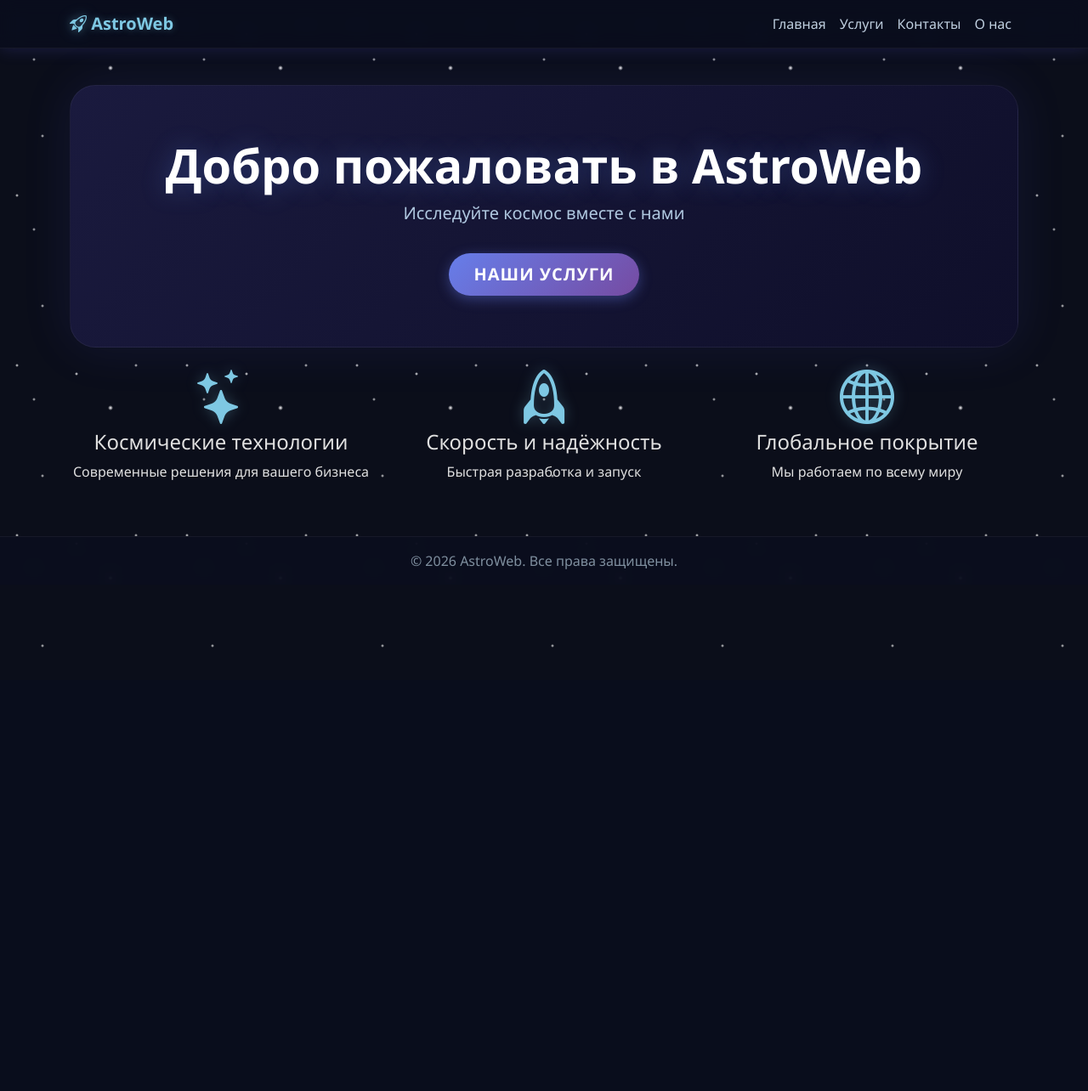
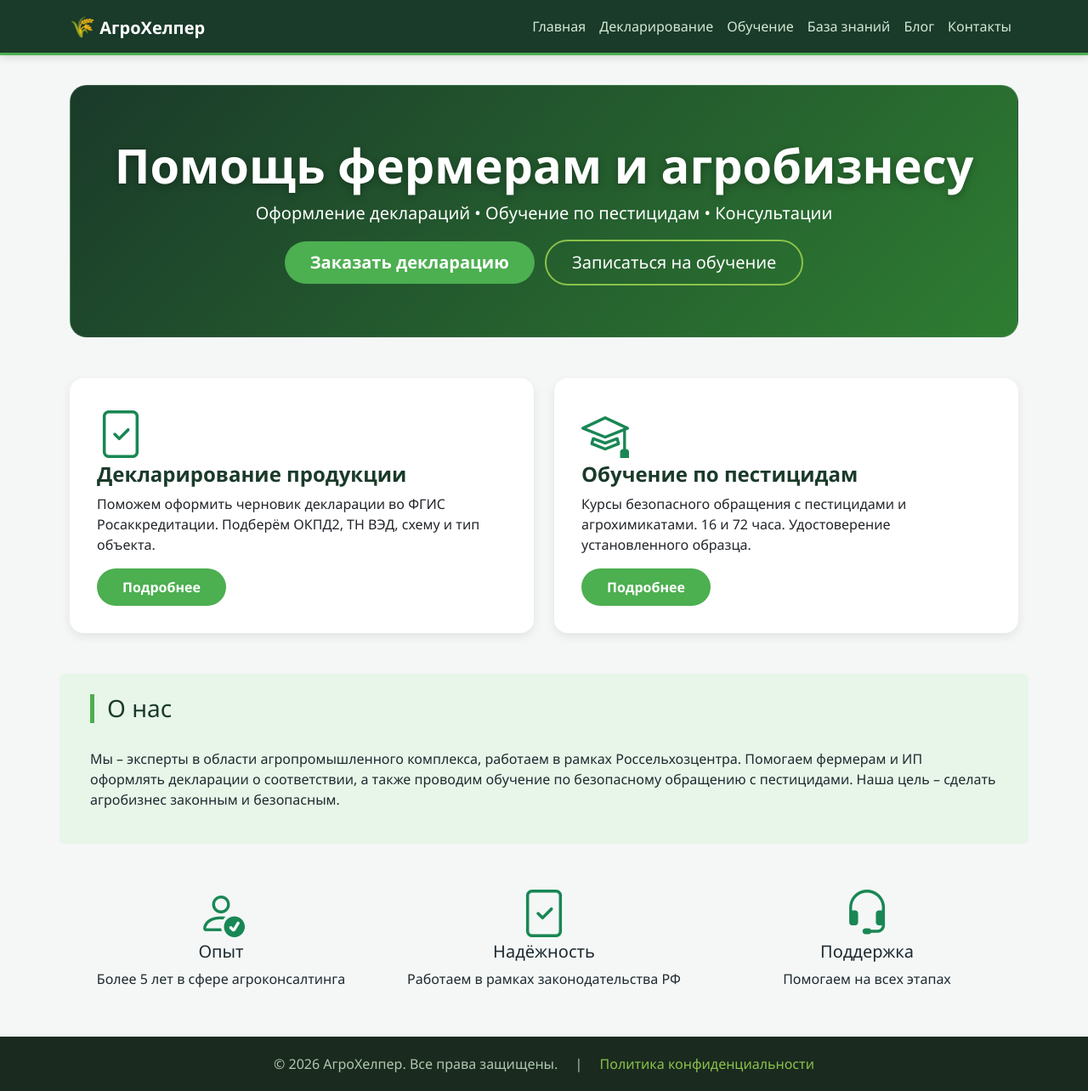
Before and after one commit to BUMbiro/agrohelper, a Python web app: template templates/index.html in a window 1280 px wide. Shown: the whole page at 85% size. Before the commit the page ends 762 px from the top, so only its background shows below. Run offline with Jinja, Linux system fonts and the light colour scheme; the template is opened without the code that fills it, so the values that code supplies are empty.

Commit message:
feat: update AgroHelper: green theme, contacts, map, wheat logo, remove tools

```diff
--- a/static/css/style.css
+++ b/static/css/style.css
@@ -1,116 +1,124 @@
-/* Космическая тема */
+/* AgroHelper – стиль для сельхозтематики */
 body {
-    background: #0b0e1a;
-    background-image:
-        radial-gradient(2px 2px at 20px 30px, #eee, transparent),
-        radial-gradient(2px 2px at 40px 70px, rgba(255, 255, 255, 0.8), transparent),
-        radial-gradient(2px 2px at 50px 160px, #ddd, transparent),
-        radial-gradient(2px 2px at 90px 40px, #fff, transparent),
-        radial-gradient(3px 3px at 130px 80px, #fff, transparent),
-        radial-gradient(2px 2px at 160px 30px, #ddd, transparent);
-    background-size: 200px 200px;
-    background-color: #0b0e1a;
+    background: #f4f7f6;
     font-family: 'Segoe UI', Tahoma, Geneva, Verdana, sans-serif;
-    color: #e0e0e0;
-    min-height: 100vh;
+    color: #1e2a2f;
 }
 
 .navbar {
-    background: rgba(10, 14, 30, 0.85) !important;
-    backdrop-filter: blur(10px);
-    box-shadow: 0 0 20px rgba(100, 100, 255, 0.2);
-    border-bottom: 1px solid rgba(255, 255, 255, 0.05);
+    background: #1a3a2a !important;
+    box-shadow: 0 2px 10px rgba(0,0,0,0.15);
+    border-bottom: 3px solid #4caf50;
 }
 
 .navbar-brand {
-    color: #7ec8e3 !important;
-    text-shadow: 0 0 10px rgba(126, 200, 227, 0.3);
+    font-weight: 700;
+    color: #fff !important;
+}
+.navbar-brand i {
+    color: #8bc34a;
 }
 
 .navbar-dark .navbar-nav .nav-link {
-    color: #c0d0e0 !important;
+    color: #d4e8d4 !important;
     transition: 0.3s;
 }
 .navbar-dark .navbar-nav .nav-link:hover {
-    color: #7ec8e3 !important;
-    text-shadow: 0 0 10px rgba(126, 200, 227, 0.5);
+    color: #8bc34a !important;
 }
 
-.card {
-    background: rgba(20, 30, 50, 0.6);
-    backdrop-filter: blur(8px);
-    border: 1px solid rgba(255, 255, 255, 0.08);
+.hero {
+    background: linear-gradient(135deg, #1a3a2a, #2e7d32);
+    color: white;
+    padding: 60px 20px;
     border-radius: 20px;
-    transition: transform 0.3s, box-shadow 0.3s;
-    box-shadow: 0 8px 32px rgba(0,0,0,0.4);
+    margin: 20px 0;
+    border: 1px solid rgba(255,255,255,0.1);
 }
-.card:hover {
-    transform: translateY(-8px);
-    box-shadow: 0 12px 40px rgba(100, 100, 255, 0.3);
-}
-.card-body {
-    color: #d0d8e8;
-}
-.card-title {
-    color: #7ec8e3;
+
+.hero h1 {
+    font-weight: 700;
+    text-shadow: 0 2px 10px rgba(0,0,0,0.3);
 }
 
 .btn-primary {
     border-radius: 30px;
     padding: 10px 30px;
-    background: linear-gradient(135deg, #667eea, #764ba2);
+    background: #4caf50;
     border: none;
     font-weight: 600;
-    text-transform: uppercase;
-    letter-spacing: 1px;
-    box-shadow: 0 4px 15px rgba(102, 126, 234, 0.4);
     transition: 0.3s;
 }
 .btn-primary:hover {
-    transform: scale(1.05);
-    box-shadow: 0 6px 25px rgba(102, 126, 234, 0.6);
+    background: #388e3c;
+    transform: scale(1.02);
 }
 
-.hero {
-    background: linear-gradient(135deg, #1a1a3e 0%, #0f0f2a 100%);
-    padding: 60px 20px;
+.btn-outline-light {
     border-radius: 30px;
-    margin: 20px 0;
-    border: 1px solid rgba(255, 255, 255, 0.05);
-    box-shadow: 0 0 60px rgba(100, 100, 255, 0.1);
+    padding: 10px 30px;
+    border: 2px solid #8bc34a;
+    color: #fff;
+}
+.btn-outline-light:hover {
+    background: #8bc34a;
+    color: #1a3a2a;
 }
 
-.hero h1 {
-    font-weight: 700;
-    color: #fff;
-    text-shadow: 0 0 30px rgba(100, 150, 255, 0.3);
+.card {
+    border: none;
+    border-radius: 16px;
+    box-shadow: 0 4px 12px rgba(0,0,0,0.08);
+    transition: transform 0.2s, box-shadow 0.2s;
+    background: #ffffff;
 }
-.hero p {
-    color: #b0c8e0;
+.card:hover {
+    transform: translateY(-4px);
+    box-shadow: 0 8px 24px rgba(0,0,0,0.12);
+}
+.card-title {
+    color: #1a3a2a;
+    font-weight: 600;
+}
+.card i {
+    color: #2e7d32;
 }
 
 .footer {
-    background: rgba(10, 14, 30, 0.8) !important;
-    backdrop-filter: blur(8px);
-    border-top: 1px solid rgba(255, 255, 255, 0.05);
-    color: #8090a0;
+    background: #1a2a1f;
+    color: #b0c8b0;
+    padding: 20px 0;
+    margin-top: 40px;
+}
+.footer a {
+    color: #8bc34a;
+    text-decoration: none;
+}
+.footer a:hover {
+    color: #a5d6a7;
 }
 
-.bi {
-    color: #7ec8e3;
-    filter: drop-shadow(0 0 8px rgba(126, 200, 227, 0.3));
+.bg-soft-green {
+    background: #e8f5e9;
 }
 
-input, textarea {
-    background: rgba(20, 30, 50, 0.6) !important;
-    border: 1px solid rgba(255, 255, 255, 0.1) !important;
-    color: #e0e8f0 !important;
+.section-title {
+    border-left: 5px solid #4caf50;
+    padding-left: 15px;
+    margin-bottom: 30px;
+    color: #1a3a2a;
 }
-input:focus, textarea:focus {
-    background: rgba(30, 40, 70, 0.8) !important;
-    border-color: #667eea !important;
-    box-shadow: 0 0 15px rgba(102, 126, 234, 0.3) !important;
+
+label {
+    font-weight: 500;
+    color: #1e3a2a;
 }
-label {
-    color: #a0b8d0;
+input, textarea, select {
+    border-radius: 8px !important;
+    border: 1px solid #c8d6c8 !important;
+    background: #fafffa !important;
 }
+input:focus, textarea:focus, select:focus {
+    border-color: #4caf50 !important;
+    box-shadow: 0 0 0 0.2rem rgba(76, 175, 80, 0.25) !important;
+}
--- a/templates/404.html
+++ b/templates/404.html
@@ -1,11 +1,11 @@
 {% extends "base.html" %}
 
-{% block title %}404 — Космическая потеря{% endblock %}
+{% block title %}404 – Страница не найдена{% endblock %}
 
 {% block content %}
 <div class="text-center py-5">
-    <h1 class="display-1 fw-bold text-muted" style="color: #7ec8e3 !important;">404</h1>
-    <p class="lead">Похоже, вы заблудились в космосе</p>
+    <h1 class="display-1 fw-bold text-muted" style="color: #2e7d32 !important;">404</h1>
+    <p class="lead">Страница не найдена. Возможно, вы искали информацию в базе знаний?</p>
     <a href="/" class="btn btn-primary">На главную</a>
 </div>
 {% endblock %}
--- a/templates/500.html
+++ b/templates/500.html
@@ -1,11 +1,11 @@
 {% extends "base.html" %}
 
-{% block title %}500 — Ошибка на орбите{% endblock %}
+{% block title %}404 – Страница не найдена{% endblock %}
 
 {% block content %}
 <div class="text-center py-5">
-    <h1 class="display-1 fw-bold text-danger">500</h1>
-    <p class="lead">Произошла ошибка на сервере</p>
+    <h1 class="display-1 fw-bold text-muted" style="color: #2e7d32 !important;">404</h1>
+    <p class="lead">Страница не найдена. Возможно, вы искали информацию в базе знаний?</p>
     <a href="/" class="btn btn-primary">На главную</a>
 </div>
 {% endblock %}
--- a/templates/base.html
+++ b/templates/base.html
@@ -3,7 +3,7 @@
 <head>
     <meta charset="UTF-8">
     <meta name="viewport" content="width=device-width, initial-scale=1.0">
-    <title>{% block title %}AstroWeb{% endblock %}</title>
+    <title>{% block title %}АгроХелпер{% endblock %}</title>
     <link href="https://cdn.jsdelivr.net/npm/bootstrap@5.3.0/dist/css/bootstrap.min.css" rel="stylesheet">
     <link rel="stylesheet" href="https://cdn.jsdelivr.net/npm/bootstrap-icons@1.11.3/font/bootstrap-icons.min.css">
     <link rel="stylesheet" href="/static/css/style.css">
@@ -12,7 +12,7 @@
     <nav class="navbar navbar-expand-lg navbar-dark fixed-top">
         <div class="container">
             <a class="navbar-brand fw-bold" href="/">
-                <i class="bi bi-rocket-takeoff"></i> AstroWeb
+                <span style="font-size:1.5rem;">🌾</span> АгроХелпер
             </a>
             <button class="navbar-toggler" type="button" data-bs-toggle="collapse" data-bs-target="#navbarNav">
                 <span class="navbar-toggler-icon"></span>
@@ -20,9 +20,11 @@
             <div class="collapse navbar-collapse" id="navbarNav">
                 <ul class="navbar-nav ms-auto">
                     <li class="nav-item"><a class="nav-link" href="/">Главная</a></li>
-                    <li class="nav-item"><a class="nav-link" href="/services">Услуги</a></li>
+                    <li class="nav-item"><a class="nav-link" href="/declaration">Декларирование</a></li>
+                    <li class="nav-item"><a class="nav-link" href="/training">Обучение</a></li>
+                    <li class="nav-item"><a class="nav-link" href="/knowledge">База знаний</a></li>
+                    <li class="nav-item"><a class="nav-link" href="/blog">Блог</a></li>
                     <li class="nav-item"><a class="nav-link" href="/contacts">Контакты</a></li>
-                    <li class="nav-item"><a class="nav-link" href="/about">О нас</a></li>
                 </ul>
             </div>
         </div>
@@ -32,9 +34,11 @@
         {% block content %}{% endblock %}
     </main>
 
-    <footer class="footer text-center py-3 mt-5">
+    <footer class="footer text-center">
         <div class="container">
-            <span>&copy; 2026 AstroWeb. Все права защищены.</span>
+            <span>&copy; 2026 АгроХелпер. Все права защищены.</span>
+            <span class="mx-3">|</span>
+            <a href="#">Политика конфиденциальности</a>
         </div>
     </footer>
 
--- a/templates/index.html
+++ b/templates/index.html
@@ -1,29 +1,60 @@
 {% extends "base.html" %}
 
-{% block title %}Главная{% endblock %}
+{% block title %}АгроХелпер – помощь фермерам{% endblock %}
 
 {% block content %}
 <div class="hero text-center">
-    <h1 class="display-4 fw-bold">Добро пожаловать в AstroWeb</h1>
-    <p class="lead">Исследуйте космос вместе с нами</p>
-    <a class="btn btn-primary btn-lg mt-3" href="/services" role="button">Наши услуги</a>
+    <h1 class="display-4 fw-bold">Помощь фермерам и агробизнесу</h1>
+    <p class="lead">Оформление деклараций • Обучение по пестицидам • Консультации</p>
+    <a href="/declaration" class="btn btn-primary btn-lg me-2">Заказать декларацию</a>
+    <a href="/training" class="btn btn-outline-light btn-lg">Записаться на обучение</a>
 </div>
 
-<div class="row text-center g-4">
-    <div class="col-md-4">
-        <i class="bi bi-stars display-3"></i>
-        <h4>Космические технологии</h4>
-        <p>Современные решения для вашего бизнеса</p>
+<div class="row g-4 mt-4">
+    <div class="col-md-6">
+        <div class="card h-100 p-3">
+            <div class="card-body">
+                <i class="bi bi-file-check display-4 text-success"></i>
+                <h4 class="card-title">Декларирование продукции</h4>
+                <p class="card-text">Поможем оформить черновик декларации во ФГИС Росаккредитации. Подберём ОКПД2, ТН ВЭД, схему и тип объекта.</p>
+                <a href="/declaration" class="btn btn-primary">Подробнее</a>
+            </div>
+        </div>
     </div>
-    <div class="col-md-4">
-        <i class="bi bi-rocket display-3"></i>
-        <h4>Скорость и надёжность</h4>
-        <p>Быстрая разработка и запуск</p>
+    <div class="col-md-6">
+        <div class="card h-100 p-3">
+            <div class="card-body">
+                <i class="bi bi-mortarboard display-4 text-success"></i>
+                <h4 class="card-title">Обучение по пестицидам</h4>
+                <p class="card-text">Курсы безопасного обращения с пестицидами и агрохимикатами. 16 и 72 часа. Удостоверение установленного образца.</p>
+                <a href="/training" class="btn btn-primary">Подробнее</a>
+            </div>
+        </div>
     </div>
-    <div class="col-md-4">
-        <i class="bi bi-globe2 display-3"></i>   <!-- заменено на bi-globe2 -->
-        <h4>Глобальное покрытие</h4>
-        <p>Мы работаем по всему миру</p>
+</div>
+
+<div class="row mt-5 bg-soft-green p-4 rounded">
+    <div class="col-12">
+        <h3 class="section-title">О нас</h3>
+        <p>Мы – эксперты в области агропромышленного комплекса, работаем в рамках Россельхозцентра. Помогаем фермерам и ИП оформлять декларации о соответствии, а также проводим обучение по безопасному обращению с пестицидами. Наша цель – сделать агробизнес законным и безопасным.</p>
+    </div>
+</div>
+
+<div class="row mt-4 g-4">
+    <div class="col-md-4 text-center">
+        <i class="bi bi-person-check display-4 text-success"></i>
+        <h5>Опыт</h5>
+        <p>Более 5 лет в сфере агроконсалтинга</p>
+    </div>
+    <div class="col-md-4 text-center">
+        <i class="bi bi-file-check display-4 text-success"></i>
+        <h5>Надёжность</h5>
+        <p>Работаем в рамках законодательства РФ</p>
+    </div>
+    <div class="col-md-4 text-center">
+        <i class="bi bi-headset display-4 text-success"></i>
+        <h5>Поддержка</h5>
+        <p>Помогаем на всех этапах</p>
     </div>
 </div>
 {% endblock %}
```
Also changed, not shown: main.py (+39 -27 lines), templates/blog.html (+37 -0 lines), templates/contacts.html (+21 -14 lines), templates/declaration.html (+58 -0 lines), templates/knowledge.html (+28 -0 lines), templates/training.html (+49 -0 lines), README.md.
